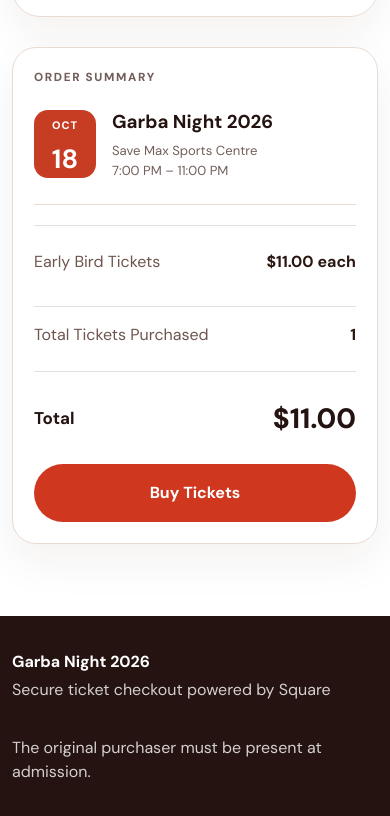
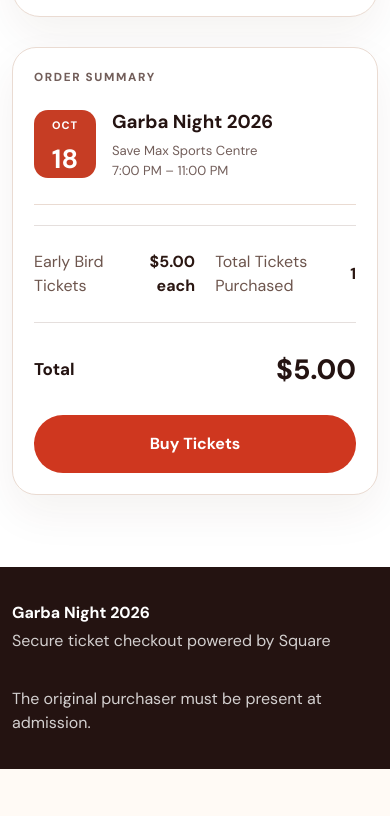
Before and after one commit to Vedant0603/garba-ticketing, a plain HTML site: page index.html in a window 390 px wide. Shown: the part 3369-4185 px from the top of the page. After the commit the page ends 4138 px from the top, so only its background shows below. Drawn offline with nearby package versions, Linux system fonts and the light colour scheme.

Commit message:
Update ticket price to

```diff
--- a/index.html
+++ b/index.html
@@ -634,16 +634,17 @@
             <div class="summary-lines">
 
               <div>
+
                 <span>
                   Early Bird Tickets
                 </span>
 
                 <strong>
-      $11.00 each
+                  $5.00 each
                 </strong>
-  </div>
 
-  <div>
+
+
                 <span>
                   Total Tickets Purchased
                 </span>
@@ -654,6 +655,7 @@
                 >
                   1
                 </strong>
+
               </div>
 
             </div>
@@ -669,7 +671,7 @@
                 id="summary-total"
                 data-ticket-total
               >
-                $11.00
+                $5.00
               </strong>
 
             </div>
--- a/js/app.js
+++ b/js/app.js
@@ -9,7 +9,7 @@ const API_BASE =
   "https://garba-ticketing-production.up.railway.app";
 
 const TICKET_PRICE_CENTS =
-  1100;
+  500;
 
 const MAX_CAPACITY =
   1000;
--- a/server/server.js
+++ b/server/server.js
@@ -94,7 +94,7 @@ const TICKET_PRICE_CENTS =
   Number(
     process.env
       .TICKET_PRICE_CENTS ||
-    1100
+    500
   );
 
 
--- a/style.css
+++ b/style.css
@@ -919,37 +919,4 @@ a {
     flex-direction: column;
     align-items: flex-start;
   }
-
-  .summary-lines {
-  display: flex;
-  flex-direction: column;
-  gap: 0;
-  padding: 24px 0;
-  margin-top: 20px;
-  border-top: none;
-  border-bottom: 1px solid rgba(80, 40, 30, 0.15);
 }
-
-.summary-lines > div {
-  display: flex;
-  justify-content: space-between;
-  align-items: center;
-  gap: 20px;
-  padding-bottom: 16px;
-}
-
-.summary-lines > div + div {
-  padding-top: 16px;
-  padding-bottom: 0;
-  border-top: 1px solid rgba(80, 40, 30, 0.15);
-}
-
-.summary-lines span {
-  color: #6d554d;
-}
-
-.summary-lines strong {
-  color: #2b1712;
-  text-align: right;
-}
-}
```
Lines whose indentation alone changed are shown as unchanged.
